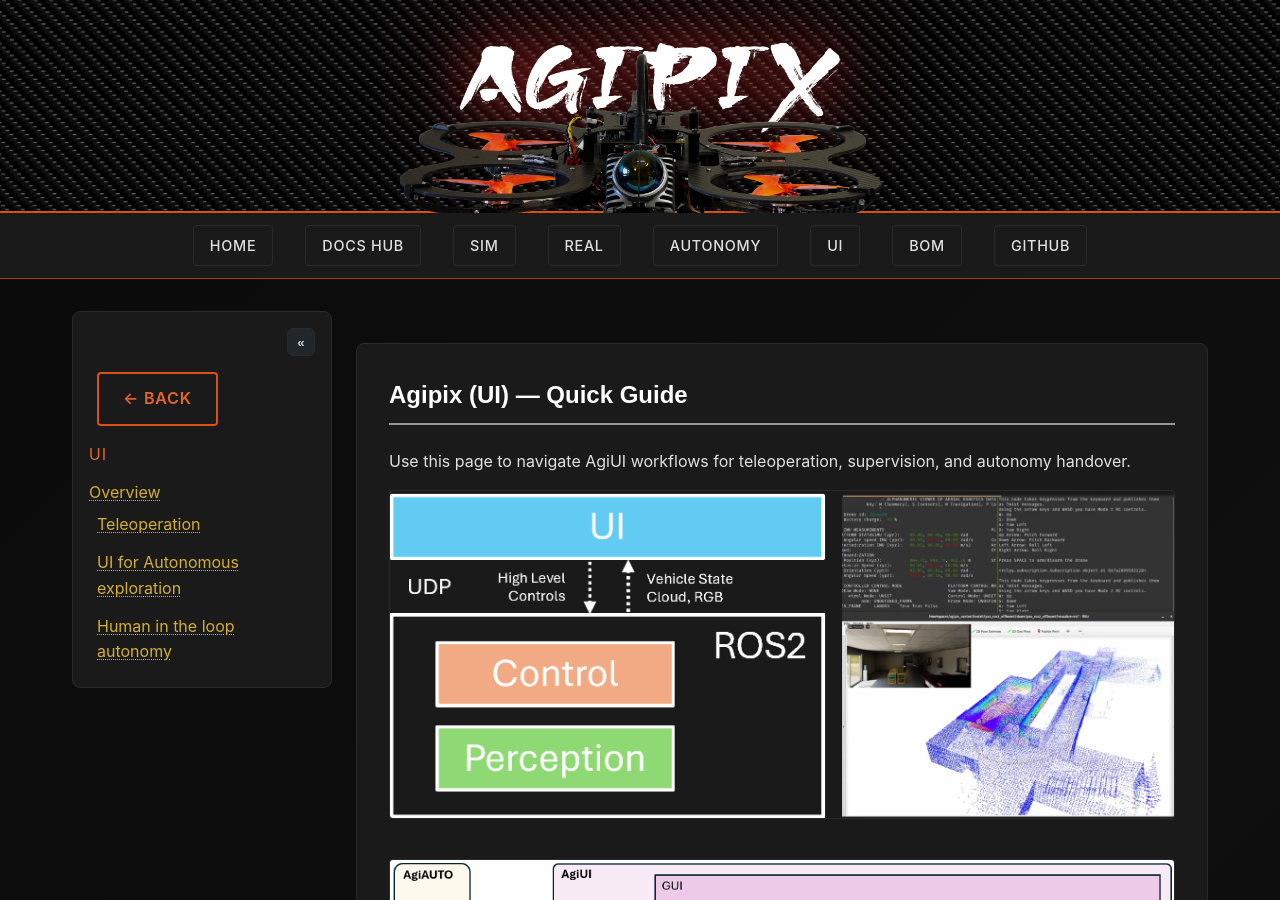
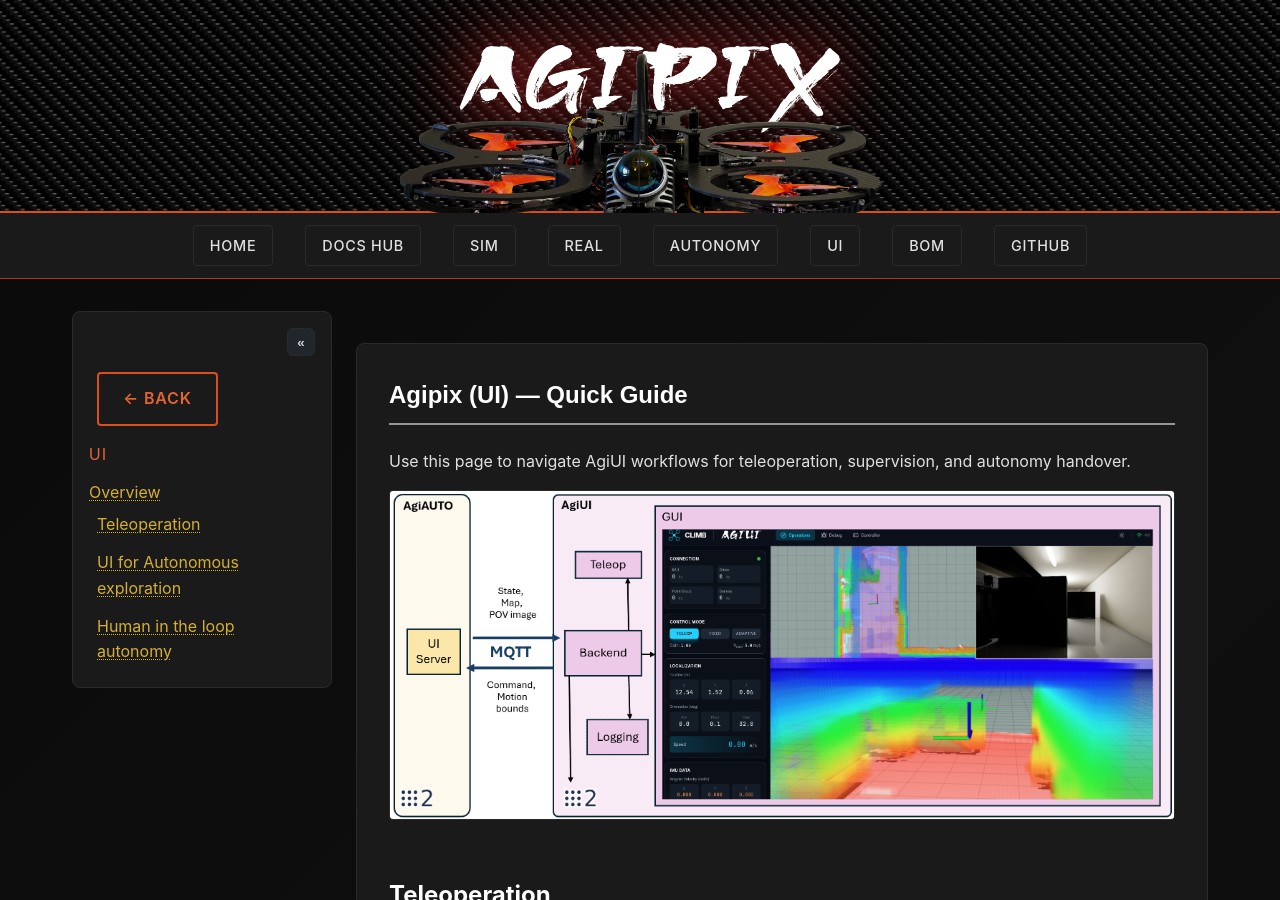
Before and after one commit to SasaKuruppuarachchi/agipix, a Jekyll site: the page built from docs/ui/index.md, in a window 1280 px wide and 900 px high. Built offline with Jekyll 4.4.1, drawn with Linux system fonts in a browser that asks for light colours.

Commit message:
Add AgiUI interface image for improved documentation visuals

```diff
--- a/docs/ui/index.md
+++ b/docs/ui/index.md
@@ -6,8 +6,7 @@
 
 Use this page to navigate AgiUI workflows for teleoperation, supervision, and autonomy handover.
 
-![UI overview](../../assets/images/diag/ui_overview.png)
-![AgiUI interface](../../assets/images/ui/agiui_v2.png)
+![AgiUI interface](../../assets/images/ui/agiui.png)
 
 ## Teleoperation
 
```
Also changed, not shown: assets/images/ui/agiui.png (added).
